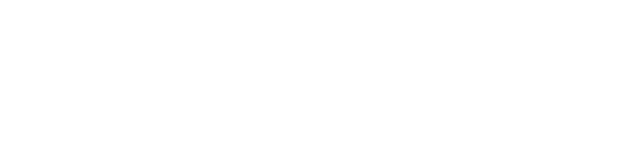
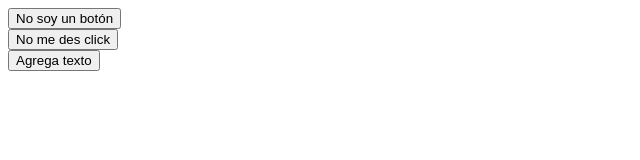
Before and after one commit to Juan18y/practicaPareja, a plain HTML site: page index.html in a window 1280 px wide. Shown: the whole page, without its empty margins (0-640 px from the left). Drawn offline with Linux system fonts and the light colour scheme.

Commit message:
agregamos botones, sections y funciones

```diff
--- a/index.html
+++ b/index.html
@@ -6,6 +6,26 @@
 		<link rel="stylesheet" type="text/css" href="css/estilos.css">
 	</head>
 	<body>
+		<header class="cabecera">
+			<section class="sex" id="sec1">
+				<button onclick="agregar();" id="pog">No soy un botón</button>
+			</section>
+		</header>
+		<section class="cuerpo">
+			<section class="sex" id="sec2">
+				<button onclick="prueba();" id="gers">No me des click</button>
+			</section>
+			<section class="articulo" id="sec3">
+				<header class="titulo" id="artimg">
+					<button onclick="texto();">
+						Agrega texto
+					</button>
+				</header>
+				<article class="bloque">
+
+				</article>
+			</section>
+		</section>
 		<script type="text/javascript" src="js/funciones.js"></script>
 	</body>
 </html>
--- a/js/funciones.js
+++ b/js/funciones.js
@@ -0,0 +1,6 @@
+function prueba(){
+	alert("Buenas");
+}
+function agregar(){
+	alert("Soy una alerta");
+}
```
